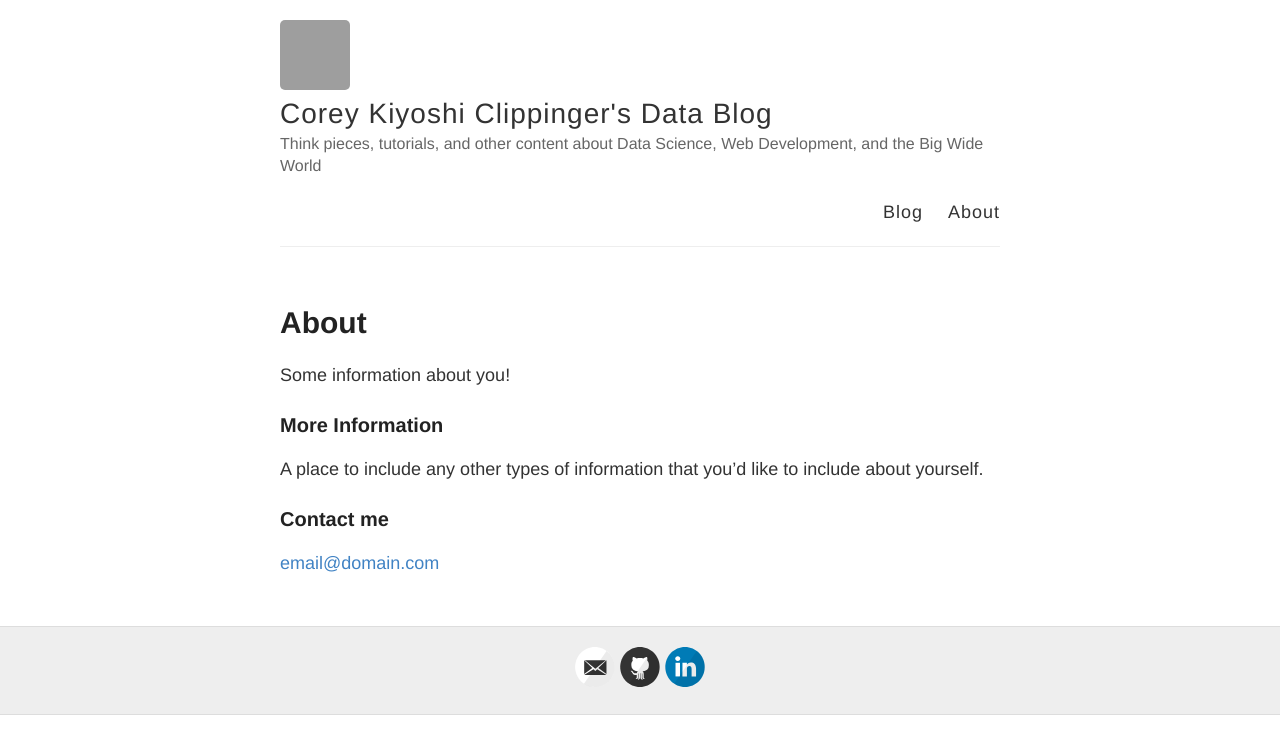
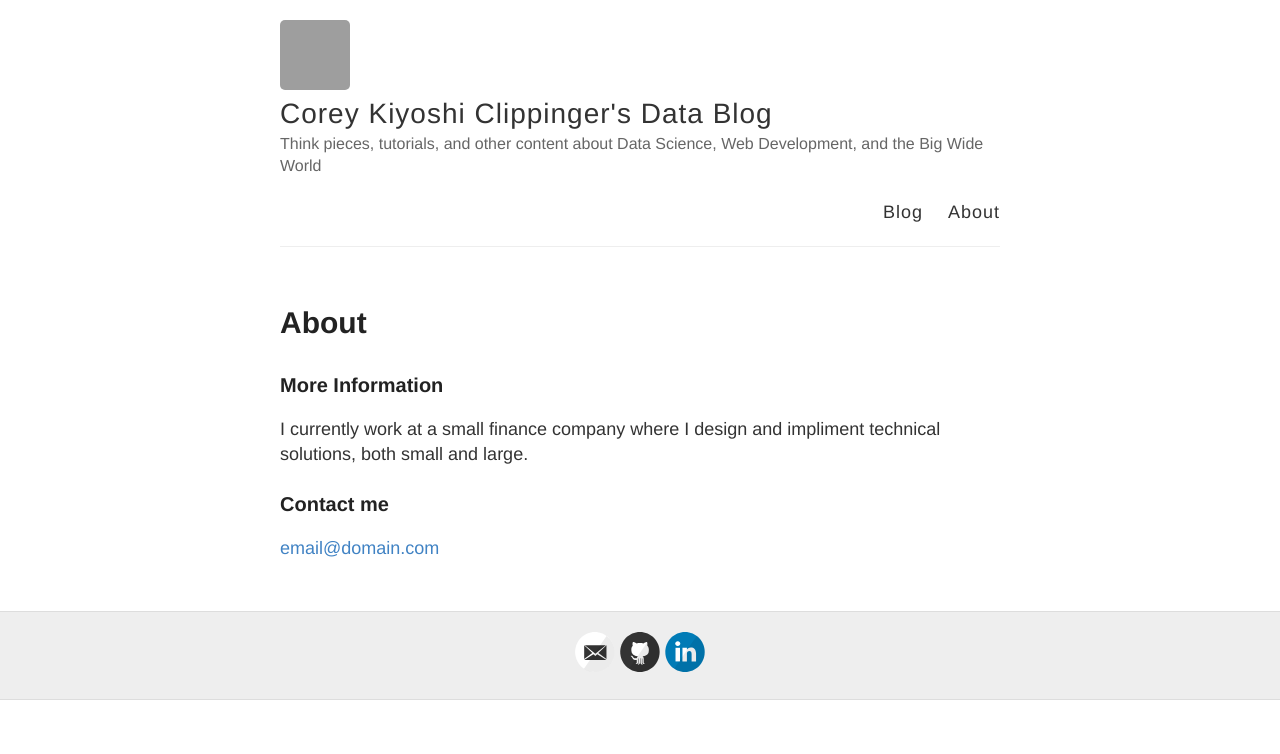
Before and after one commit to coreyclip/coreyclip.github.io, a Jekyll site: the page built from about.md, in a window 1280 px wide. Shown: the top 754 px of the page. Built offline with Jekyll 4.4.1, drawn with Linux system fonts in a browser that asks for light colours; grey boxes are pictures that could not be loaded.

Commit message:
updated about.md

```diff
--- a/about.md
+++ b/about.md
@@ -4,11 +4,12 @@ title: About
 permalink: /about/
 ---
 
-Some information about you!
+
 
 ### More Information
 
-A place to include any other types of information that you'd like to include about yourself.
+I currently work at a small finance company where I design and impliment technical solutions, both small and large.
+
 
 ### Contact me
 
```
Also changed, not shown: _posts/2019-4-5-Why-Program.md (+3 -1 lines).
